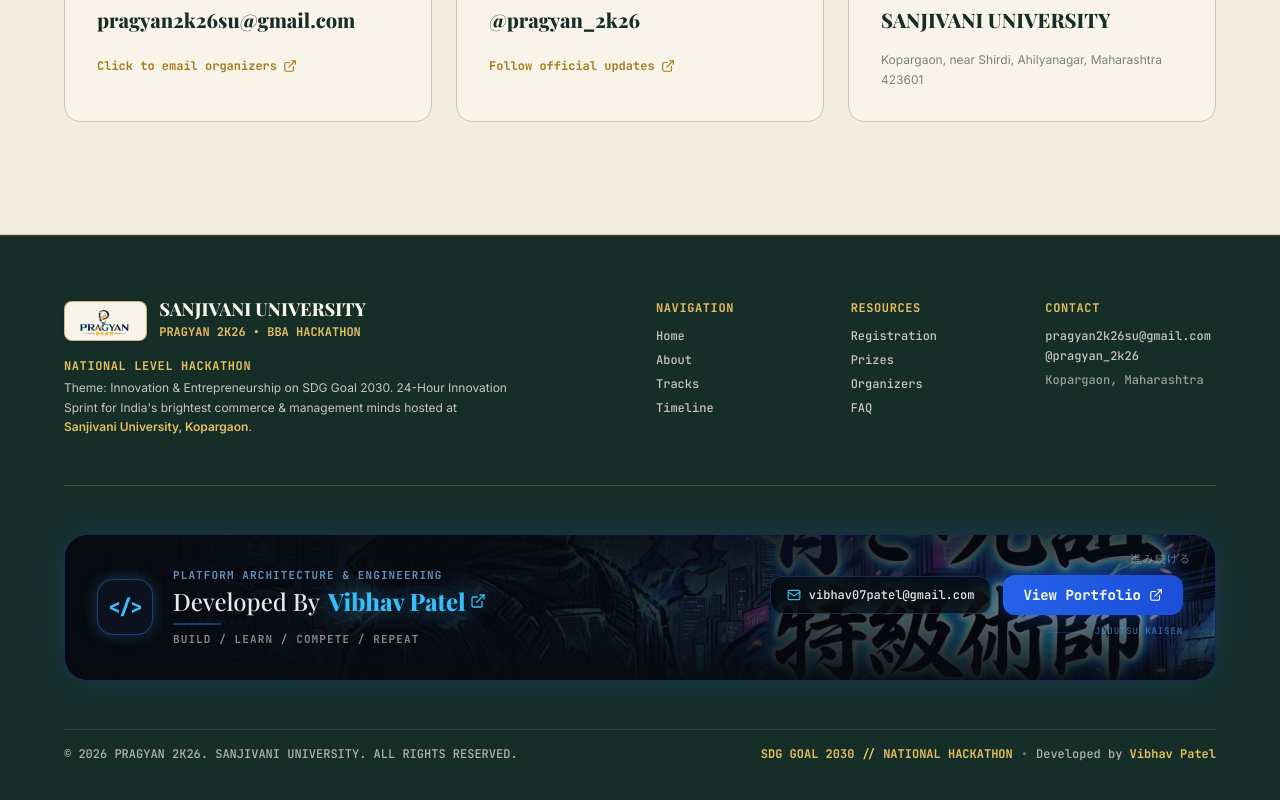
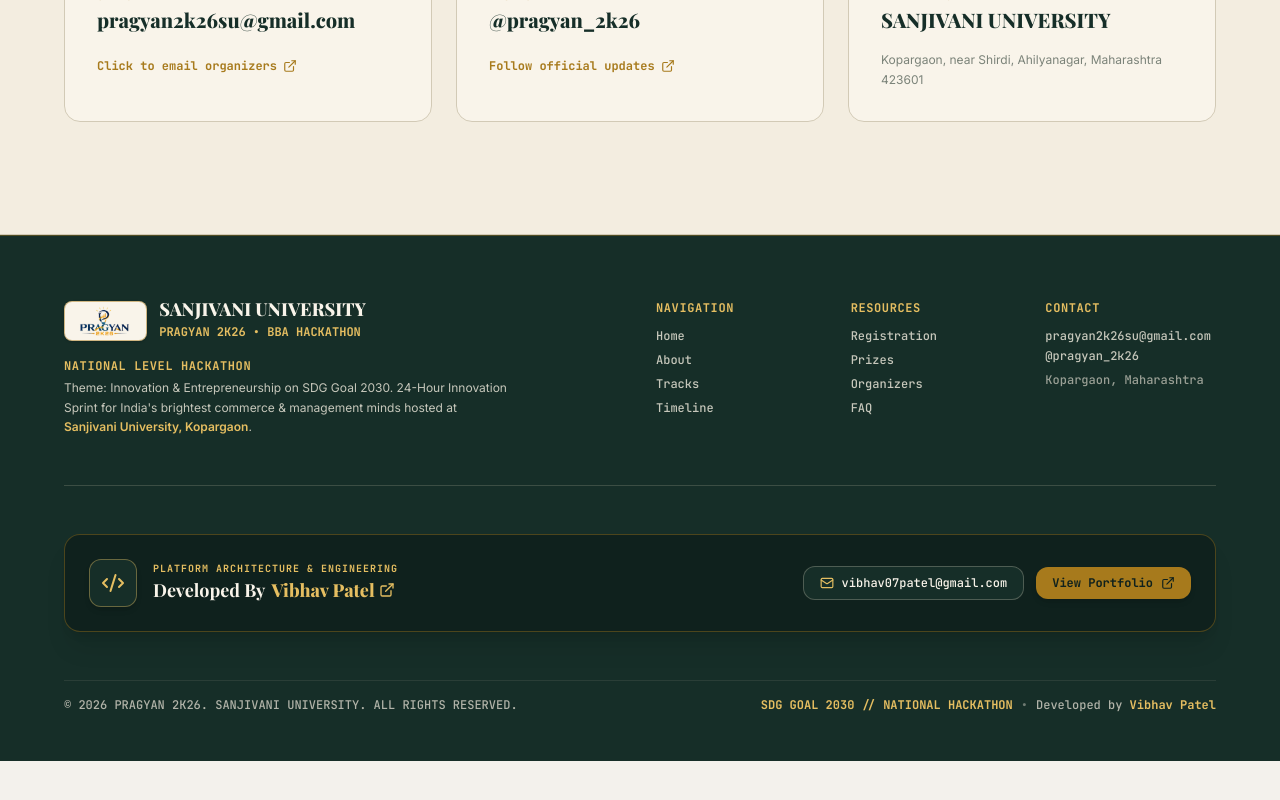
Before and after one commit to Vibhav1207/pragyan-2k26, a React (Vite) app: page / in a window 1280 px wide. Shown: the part 10452-11252 px from the top of the page. After the commit the page ends 11213 px from the top, so only its background shows below. Built offline with nearby package versions, Linux system fonts and the light colour scheme; a web font is replaced by a local one.

Commit message:
Redesign

```diff
--- a/src/components/sections/redesign/RedesignedFooter.tsx
+++ b/src/components/sections/redesign/RedesignedFooter.tsx
@@ -1,5 +1,5 @@
 import React from 'react';
-import { Mail, MapPin, ExternalLink } from 'lucide-react';
+import { Mail, MapPin, ExternalLink, Code2 } from 'lucide-react';
 import { EVENT_DATA } from '../../../data/event';
 import { InstagramIcon } from '../../ui/SocialIcons';
 import { ScrollReveal } from '../../transitions/ScrollReveal';
@@ -169,81 +169,47 @@
         </div>
 
         {/* Developer Credit Section */}
-        <div className="relative w-full rounded-2xl sm:rounded-3xl border border-blue-500/30 bg-[#070A10] shadow-[0_0_40px_rgba(37,99,235,0.2)] overflow-hidden">
-          <div className="absolute -left-20 -top-20 w-72 h-72 bg-blue-600/15 rounded-full blur-3xl pointer-events-none" />
-          <div className="absolute -right-20 -bottom-20 w-72 h-72 bg-blue-500/15 rounded-full blur-3xl pointer-events-none" />
-
-          <div className="absolute inset-0 z-0">
-            <img
-              src="/dev-banner.jpg"
-              alt="Anime Cyberpunk Artwork"
-              className="w-full h-full object-cover object-right sm:object-center opacity-40 md:opacity-60 mix-blend-screen"
-            />
-            <div className="absolute inset-0 bg-gradient-to-r from-[#070A10] via-[#070A10]/85 md:via-[#070A10]/70 to-transparent z-1" />
-            <div className="absolute inset-0 bg-gradient-to-t from-[#070A10]/90 via-transparent to-[#070A10]/60 z-1" />
+        <div className="p-6 rounded-2xl bg-[#0F211D] border border-[#A77A1C]/40 shadow-xl flex flex-col md:flex-row items-center justify-between gap-6">
+          <div className="flex items-center gap-4 text-left w-full md:w-auto">
+            <div className="w-12 h-12 rounded-xl bg-[#162E28] border border-[#E5BE61]/40 flex items-center justify-center text-[#E5BE61] shrink-0 shadow-md">
+              <Code2 className="w-6 h-6" />
             </div>
-
-          <div className="absolute top-3 right-4 sm:top-4 sm:right-6 z-10 hidden sm:flex items-center gap-2">
-            <span className="text-white/40 font-mono text-[11px] tracking-widest uppercase">進み続ける</span>
+            <div>
+              <div className="text-[10px] font-mono tracking-widest text-[#E5BE61] uppercase font-bold">
+                PLATFORM ARCHITECTURE & ENGINEERING
               </div>
-
-          <div className="relative z-10 p-5 sm:p-7 md:p-8 flex flex-col lg:flex-row items-start lg:items-center justify-between gap-6">
-            <div className="flex items-center gap-4 sm:gap-5 text-left">
-              <div className="w-12 h-12 sm:w-14 sm:h-14 rounded-2xl bg-[#0C121D] border border-blue-500/40 flex items-center justify-center text-[#38BDF8] shrink-0 shadow-[0_0_15px_rgba(56,189,248,0.25)]">
-                <span className="font-mono font-black text-lg sm:text-xl tracking-tighter select-none">&lt;/&gt;</span>
-              </div>
-
-              <div>
-                <div className="text-[10px] sm:text-[11px] font-mono tracking-widest text-blue-300/70 uppercase font-semibold">
-                  PLATFORM ARCHITECTURE &amp; ENGINEERING
-                </div>
-                <div className="text-lg sm:text-xl md:text-2xl font-serif font-bold text-white flex items-center gap-2 flex-wrap mt-0.5">
-                  <span className="font-normal text-white/90">Developed By</span>
+              <div className="text-base sm:text-lg font-serif font-bold text-[#F9F4EA] flex items-center gap-1.5 flex-wrap">
+                <span>Developed By</span>
                 <a
                   href="https://vibhavpatel.site"
                   target="_blank"
                   rel="noopener noreferrer"
-                    className="text-[#38BDF8] hover:text-[#60A5FA] transition-colors inline-flex items-center gap-1 font-extrabold hover:underline drop-shadow-[0_0_10px_rgba(56,189,248,0.5)]"
+                  className="text-[#E5BE61] hover:underline hover:text-[#f7dda0] transition-colors inline-flex items-center gap-1 font-extrabold"
                 >
                   Vibhav Patel
                   <ExternalLink className="w-4 h-4 inline" />
                 </a>
               </div>
-
-                <div className="w-12 h-0.5 bg-blue-500/40 rounded-full my-1.5" />
-
-                <div className="text-[10px] sm:text-[11px] font-mono tracking-widest text-white/50 uppercase font-semibold">
-                  BUILD / LEARN / COMPETE / REPEAT
-                </div>
             </div>
           </div>
 
-            <div className="flex flex-col items-start lg:items-end gap-2.5 w-full lg:w-auto">
-              <div className="flex flex-wrap items-center gap-3 w-full lg:w-auto">
+          <div className="flex flex-wrap items-center gap-3 w-full md:w-auto justify-start md:justify-end">
             <a
               href="mailto:vibhav07patel@gmail.com"
-                  className="inline-flex items-center gap-2 px-4 py-2.5 rounded-xl bg-black/60 backdrop-blur-md border border-blue-500/30 text-xs font-mono text-white/90 hover:border-[#38BDF8] hover:text-white transition-all shadow-md group"
+              className="inline-flex items-center gap-2 px-4 py-2 rounded-xl bg-[#162E28] border border-[#D2CAB6]/30 text-xs font-mono text-[#F9F4EA] hover:border-[#E5BE61] hover:text-[#E5BE61] transition-all group"
             >
-                  <Mail className="w-3.5 h-3.5 text-[#38BDF8] group-hover:scale-110 transition-transform" />
+              <Mail className="w-3.5 h-3.5 text-[#E5BE61] group-hover:scale-110 transition-transform" />
               <span>vibhav07patel@gmail.com</span>
             </a>
-
             <a
               href="https://vibhavpatel.site"
               target="_blank"
               rel="noopener noreferrer"
-                  className="inline-flex items-center gap-2 px-5 py-2.5 rounded-xl bg-gradient-to-r from-[#2563EB] to-[#1D4ED8] hover:from-[#3B82F6] hover:to-[#2563EB] text-white font-mono font-bold text-xs sm:text-sm shadow-[0_0_20px_rgba(37,99,235,0.4)] hover:shadow-[0_0_28px_rgba(59,130,246,0.65)] transition-all group"
+              className="inline-flex items-center gap-2 px-4 py-2 rounded-xl bg-[#A77A1C] hover:bg-[#B8871F] text-[#0F211D] font-mono font-bold text-xs shadow-md transition-all group"
             >
               <span>View Portfolio</span>
               <ExternalLink className="w-3.5 h-3.5 group-hover:translate-x-0.5 group-hover:-translate-y-0.5 transition-transform" />
             </a>
-              </div>
-
-              <div className="flex items-center gap-2 self-start lg:self-end text-[9px] font-mono tracking-widest text-blue-400/60 uppercase">
-                <span className="w-10 h-px bg-blue-500/30 inline-block" />
-                <span>JUJUTSU KAISEN</span>
-              </div>
-            </div>
           </div>
         </div>
 
```
Also changed, not shown: public/dev-banner.jpg (deleted). Lines whose indentation alone changed are shown as unchanged.
